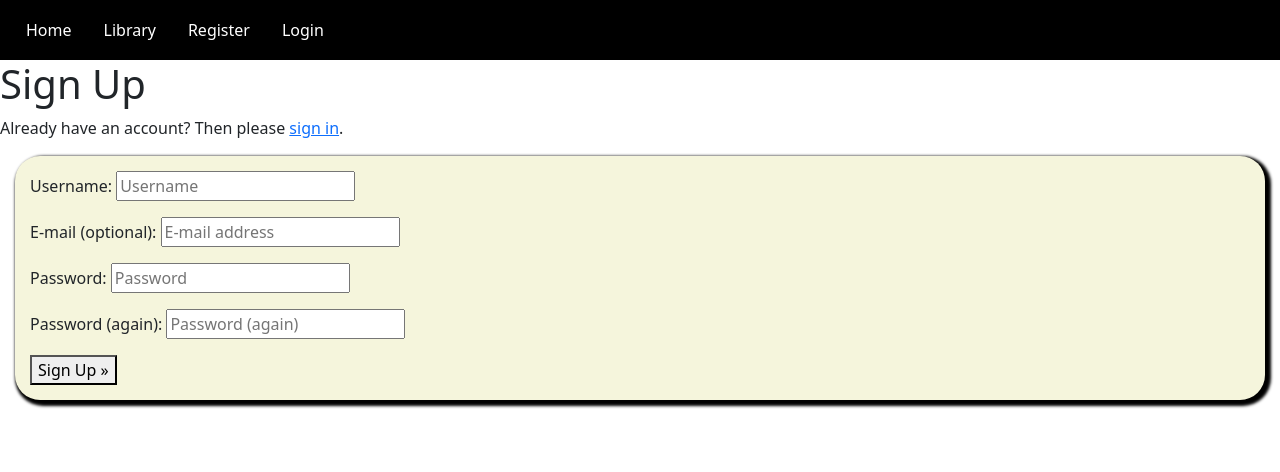
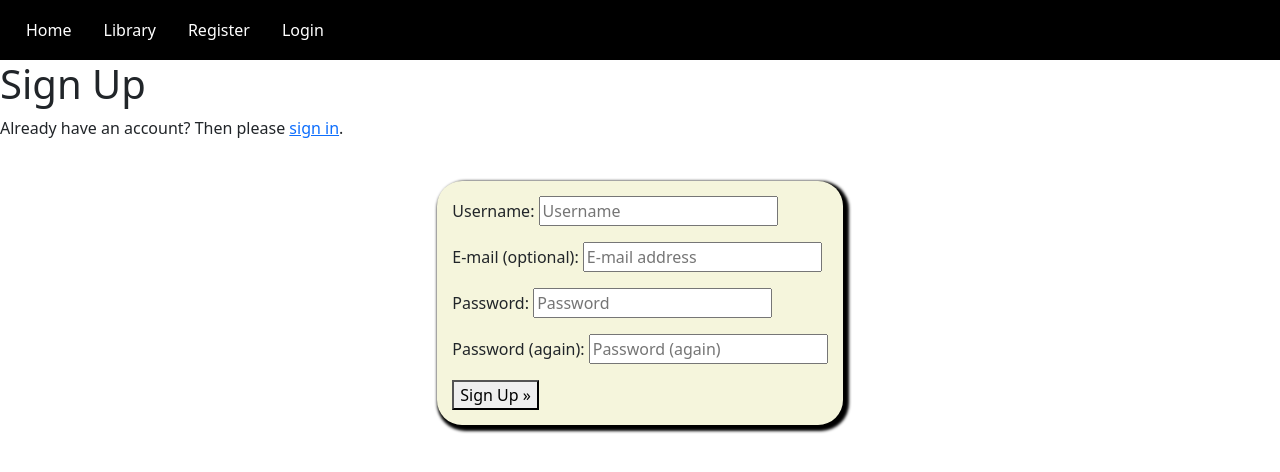
Before and after one commit to GitHub-Harrison/gamers-library, a Django app: page /accounts/signup/ in a window 1280 px wide. Shown: the top 472 px of the page. Run offline with Django 3.2, Linux system fonts and the light colour scheme.

Commit message:
Add div with form center class

```diff
--- a/templates/account/signup.html
+++ b/templates/account/signup.html
@@ -9,6 +9,7 @@
 
 <p>{% blocktrans %}Already have an account? Then please <a href="{{ login_url }}">sign in</a>.{% endblocktrans %}</p>
 
+<div class="form-center">
   <form class="signup" id="signup_form" method="post" action="{% url 'account_signup' %}">
       {% csrf_token %}
       {{ form.as_p }}
@@ -17,5 +18,6 @@
       {% endif %}
       <button type="submit">{% trans "Sign Up" %} &raquo;</button>
   </form>
+</div>
 
 {% endblock %}
```
Lines whose indentation alone changed are shown as unchanged.
